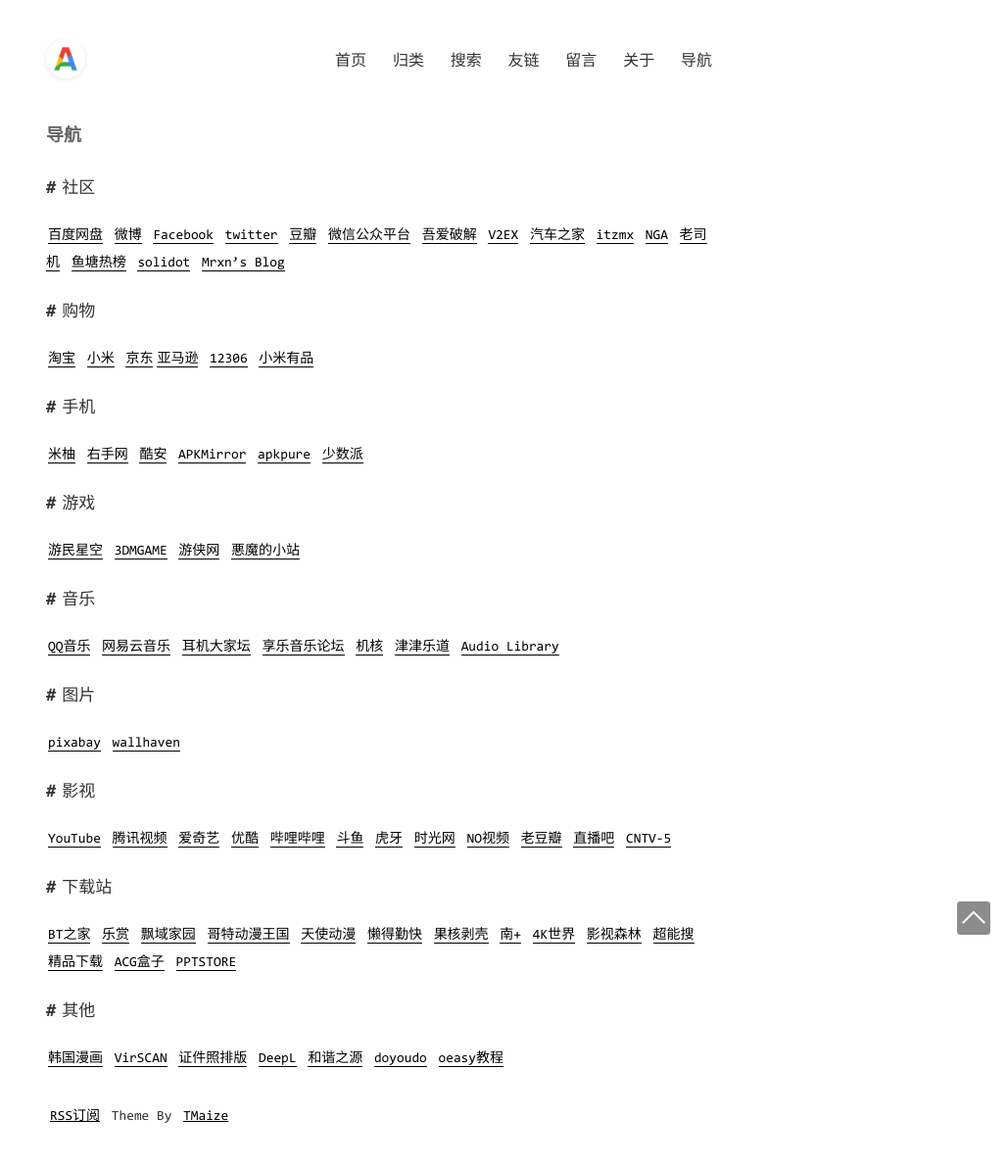
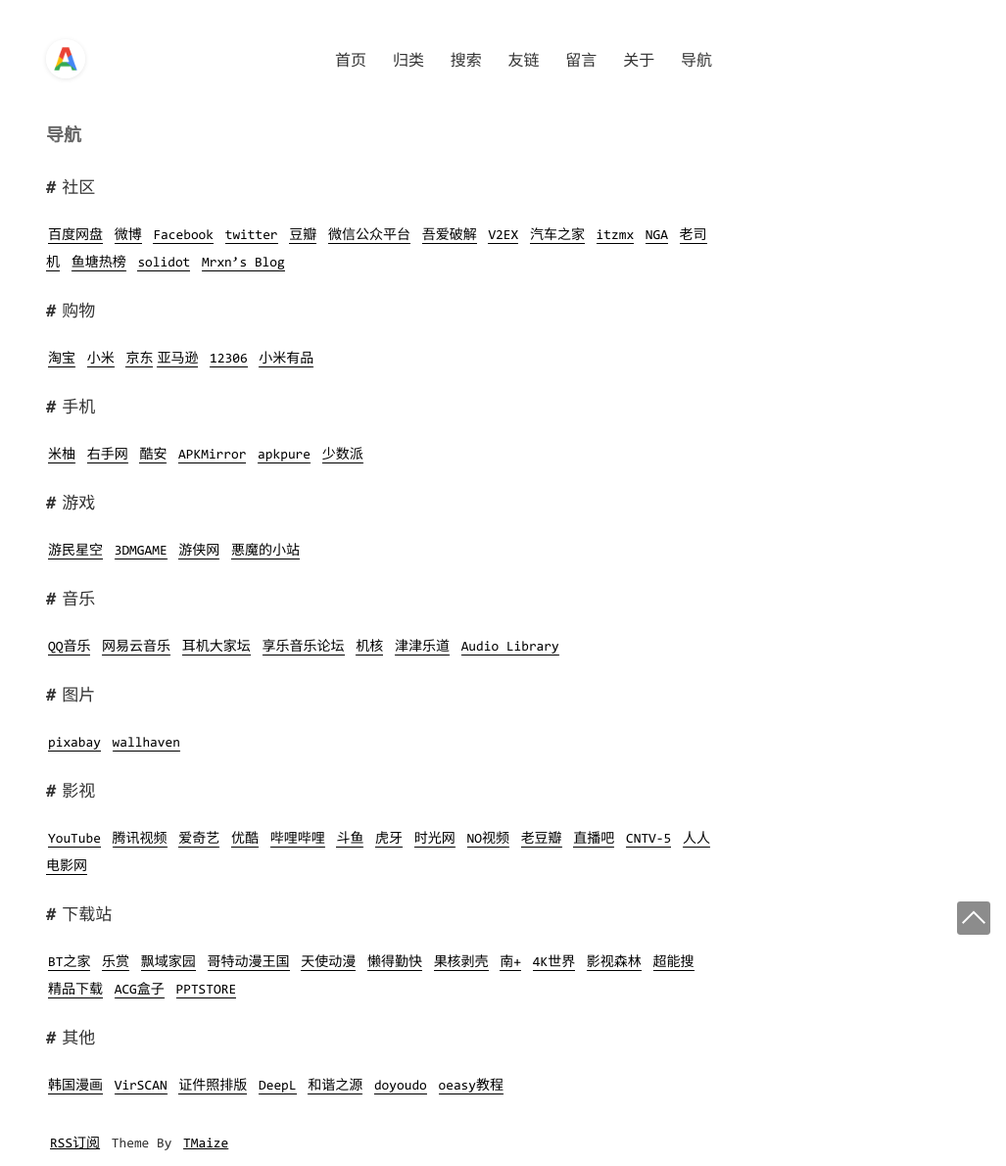
Before and after one commit to admans/admans.github.io, a Jekyll site: the page built from pages/navi.md, in a window 1280 px wide. Shown: the whole page at 98% size, without its empty margins (253-1280 px from the left). Built offline with Jekyll 4.4.1, drawn with Linux system fonts in a browser that asks for light colours; before the commit the page ends 1162 px from its top, so only the background shows below that.

Commit message:
Update navi.md

```diff
--- a/pages/navi.md
+++ b/pages/navi.md
@@ -22,7 +22,7 @@ title: 导航
 [pixabay](https://pixabay.com/ "pixabay") [wallhaven](https://wallhaven.cc/ "wallhaven")
 
 ## 影视
-[YouTube](https://www.youtube.com/ "YouTube") [腾讯视频](https://v.qq.com/ "腾讯视频") [爱奇艺](https://www.iqiyi.com/ "爱奇艺") [优酷](https://www.youku.com/ "优酷") [哔哩哔哩](https://www.bilibili.com/ "哔哩哔哩") [斗鱼](https://www.douyu.com/ "斗鱼") [虎牙](https://www.huya.com/ "虎牙") [时光网](http://www.mtime.com/ "时光网") [NO视频](https://www.novipnoad.com/ "NO视频") [老豆瓣](https://www.laodouban.com/ "老豆瓣") [直播吧](http://www.zhibo8.cc/ "直播吧") [CNTV-5](http://tv.cntv.cn/live/cctv5/?pt=HD "CNTV-5")
+[YouTube](https://www.youtube.com/ "YouTube") [腾讯视频](https://v.qq.com/ "腾讯视频") [爱奇艺](https://www.iqiyi.com/ "爱奇艺") [优酷](https://www.youku.com/ "优酷") [哔哩哔哩](https://www.bilibili.com/ "哔哩哔哩") [斗鱼](https://www.douyu.com/ "斗鱼") [虎牙](https://www.huya.com/ "虎牙") [时光网](http://www.mtime.com/ "时光网") [NO视频](https://www.novipnoad.com/ "NO视频") [老豆瓣](https://www.laodouban.com/ "老豆瓣") [直播吧](http://www.zhibo8.cc/ "直播吧") [CNTV-5](http://tv.cntv.cn/live/cctv5/?pt=HD "CNTV-5") [人人电影网](https://www.rrdynb.com/index.html "人人电影网")
 
 ## 下载站
 [BT之家](http://btbtt11.com/ "BT之家") [乐赏](https://www.gscq.me/ "乐赏") [飘域家园](http://bbs.homefei.me/ "飘域家园") [哥特动漫王国](https://www.gtloli.gay/ "哥特动漫王国") [天使动漫](https://www.tsdm39.net/ "天使动漫") [懒得勤快](https://masuit.com/ "懒得勤快") [果核剥壳](https://www.ghxi.com/ "果核剥壳") [南+](https://south-plus.net/ "南+") [4K世界](https://www.4ksj.com/ "4K世界") [影视森林](http://549.tv/ "影视森林") [超能搜](https://www.chaonengsou.com/ "超能搜") [精品下载](http://www.j9p.com/ "精品下载") [ACG盒子](https://www.acgbox.link/ "ACG盒子") [PPTSTORE](https://www.pptstore.net/ "PPTSTORE")
```
